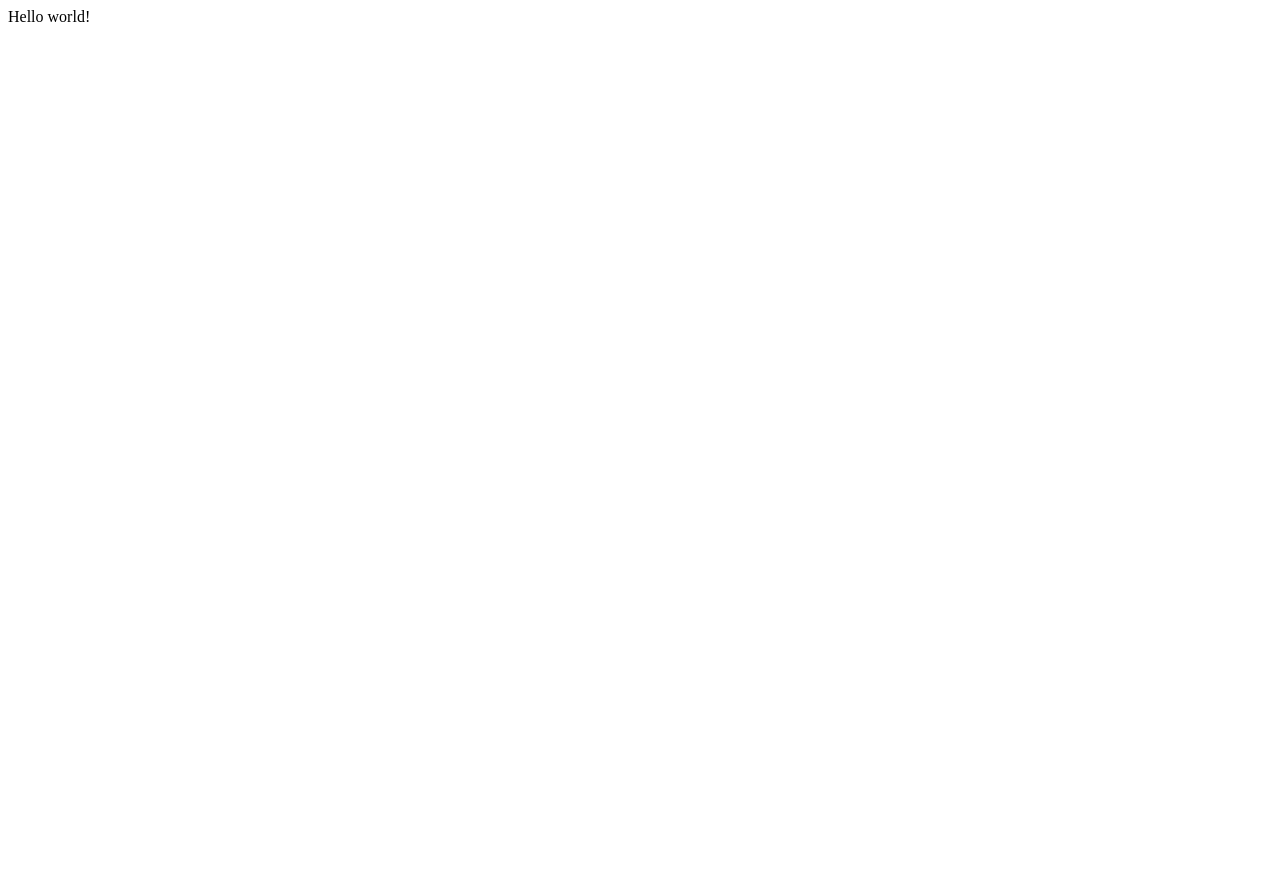
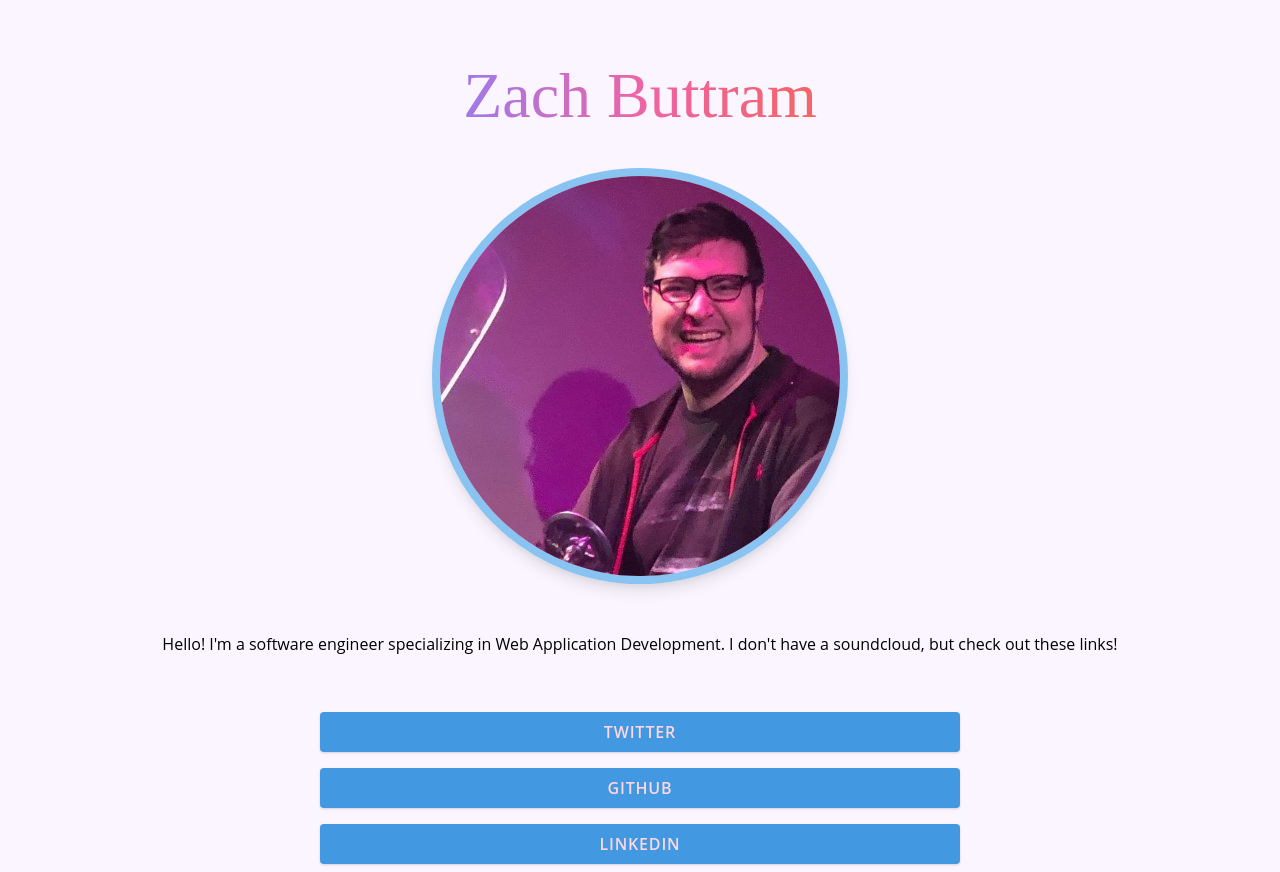
Before and after one commit to zbuttram/zachbuttram.com, a Gatsby site: page / in a window 1280 px wide. Before the commit the page ends 800 px from the top, so only its background shows below. Built offline with nearby package versions, Linux system fonts and the light colour scheme; Gatsby itself is replaced by a stand-in of ours.

Commit message:
Real initial commit

```diff
--- /dev/null
+++ b/gatsby-browser.js
@@ -0,0 +1 @@
+import "./src/css/index.css"
--- a/gatsby-config.js
+++ b/gatsby-config.js
@@ -6,5 +6,9 @@
 
 module.exports = {
   /* Your site config here */
-  plugins: [],
+  plugins: [
+    "gatsby-plugin-postcss",
+    "gatsby-plugin-netlify",
+    "gatsby-plugin-react-helmet",
+  ],
 }
--- /dev/null
+++ b/postcss.config.js
@@ -0,0 +1,3 @@
+module.exports = () => ({
+  plugins: [require("tailwindcss")],
+})
--- /dev/null
+++ b/src/css/index.css
@@ -0,0 +1,10 @@
+@tailwind base;
+@tailwind components;
+@tailwind utilities;
+
+@import url('https://fonts.googleapis.com/css2?family=Permanent+Marker&family=Open+Sans&display=swap');
+
+body {
+  @apply bg-purple-100;
+  font-family: 'Open Sans', system-ui, -apple-system, BlinkMacSystemFont, "Segoe UI", Roboto, "Helvetica Neue", Arial, "Noto Sans", sans-serif, "Apple Color Emoji", "Segoe UI Emoji", "Segoe UI Symbol", "Noto Color Emoji";
+}
--- /dev/null
+++ b/src/layouts/MainLayout.js
@@ -0,0 +1,5 @@
+import React from "react"
+
+export default function MainLayout({ children }) {
+  return <div className="container mx-auto">{children}</div>
+}
--- /dev/null
+++ b/src/layouts/index.js
@@ -0,0 +1,3 @@
+import MainLayout from "./MainLayout"
+
+export { MainLayout }
--- a/src/pages/index.js
+++ b/src/pages/index.js
@@ -1,5 +1,48 @@
 import React from "react"
 
+import Me from "../img/me.jpg"
+
+function HomeLinkOut({ href, children }) {
+  return (
+    <a
+      href={href}
+      className="my-2 w-full py-2 bg-blue-500 rounded text-center text-pink-200 shadow uppercase font-semibold tracking-wider transition duration-300 hover:bg-blue-300 hover:text-pink-600"
+    >
+      {children}
+    </a>
+  )
+}
+
 export default function Home() {
-  return <div>Hello world!</div>
+  return (
+    <>
+      <div className="container mx-auto pt-12 flex flex-col">
+        <div className="mx-auto">
+          <h1 className="text-6xl text-center font-marker bg-clip-text text-transparent bg-gradient-to-r from-purple-500 via-pink-500 to-red-500">
+            Zach Buttram
+          </h1>
+        </div>
+        <div className="mx-auto pt-6">
+          <img
+            src={Me}
+            alt="Me!"
+            className="rounded-full border-8 border-blue-400 border-opacity-75 shadow-lg"
+          />
+        </div>
+        <div className="mx-6 pt-12">
+          <p className="text-center">
+            Hello! I'm a software engineer specializing in Web Application
+            Development. I don't have a soundcloud, but check out these links!
+          </p>
+        </div>
+        <div className="mx-auto w-1/2 pt-12 flex flex-col">
+          <HomeLinkOut href="https://twitter.com/zbuttram">Twitter</HomeLinkOut>
+          <HomeLinkOut href="https://github.com/zbuttram">GitHub</HomeLinkOut>
+          <HomeLinkOut href="https://linkedin.com/zbuttram">
+            LinkedIn
+          </HomeLinkOut>
+        </div>
+      </div>
+    </>
+  )
 }
--- /dev/null
+++ b/tailwind.config.js
@@ -0,0 +1,13 @@
+module.exports = {
+  future: {},
+  purge: [],
+  theme: {
+    extend: {
+      fontFamily: {
+        marker: ["Permanent Marker"],
+      },
+    },
+  },
+  variants: {},
+  plugins: [],
+}
```
Also changed, not shown: package.json (+14 -12 lines), src/img/me.jpg (added), 2 other files.
